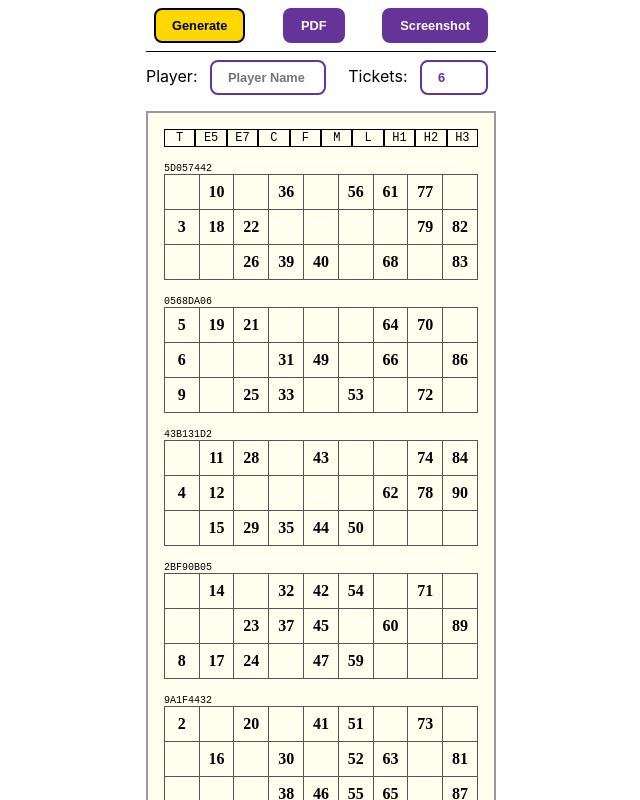
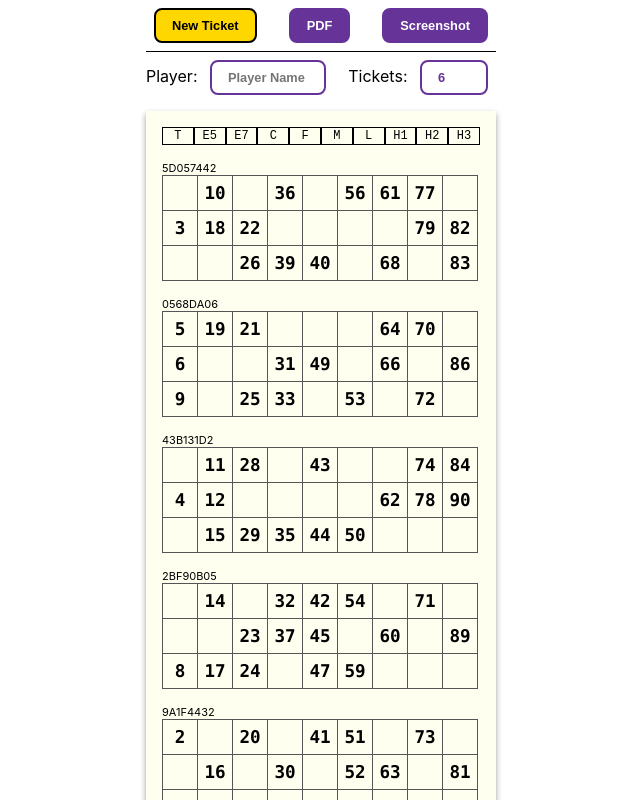
Before and after one commit to praveenpuglia/tambola-tickets, a Vue app: page / in a window 1280 px wide. Shown: the top 800 px of the page, without its empty margins (319-959 px from the left). Built offline with nearby package versions, Linux system fonts and the light colour scheme.

Commit message:
improvement(ui): ui improvements for ticket page

```diff
--- a/src/App.vue
+++ b/src/App.vue
@@ -2,7 +2,7 @@
   <div id="app">
     <div class="actions no-print">
       <div class="buttons">
-        <button class="regenerate" @click="regenerate">Generate</button>
+        <button class="regenerate" @click="regenerate">New Ticket</button>
         <button class="print" @click="print">PDF</button>
         <button class="screenshot" @click="download">Screenshot</button>
       </div>
@@ -75,10 +75,10 @@ export default {
   methods: {
     download() {
       domtoimage
-        .toJpeg(document.querySelector('.ticket-page'), { quality: 1 })
+        .toJpeg(document.querySelector('.ticket-page'))
         .then(dataUrl => {
           const a = document.createElement('a');
-          a.download = `${this.ticketTitle}.jpeg`;
+          a.download = `${this.ticketTitle}.png`;
           a.href = dataUrl;
           document.body.append(a);
           a.click();
--- a/src/components/Ticket.vue
+++ b/src/components/Ticket.vue
@@ -1,8 +1,8 @@
 <template>
   <div class="ticket">
     <div class="ticket__meta">
-      <small class="ticket__id">{{ hash.toUpperCase() }}</small>
-      <small class="ticket__id">{{ player }}</small>
+      <small class="ticket__meta-item">{{ hash.toUpperCase() }}</small>
+      <small class="ticket__meta-item ticket__meta-name">{{ player }}</small>
     </div>
     <table class="ticket__table">
       <tr v-for="(row, i) in sortedNumbers" :key="i">
@@ -72,10 +72,14 @@ export default {
     display: flex;
     align-items: center;
     justify-content: space-between;
-  }
-  &__id {
-    font-size: 10px;
-    font-family: 'Jetbrains Mono', 'Courier New', Courier, monospace;
+    &-item {
+      font-size: 11px;
+      font-family: -apple-system, BlinkMacSystemFont, 'Segoe UI', Roboto, Oxygen,
+        Ubuntu, Cantarell, 'Open Sans', 'Helvetica Neue', sans-serif;
+    }
+    &-name {
+      font-size: 13px;
+    }
   }
   &__table {
     border-collapse: collapse;
@@ -84,8 +88,8 @@ export default {
       width: 32px;
       text-align: center;
       border: 1px solid #555;
-      font-size: 1rem;
-      font-family: 'Jetbrains Mono';
+      font-size: 1.1rem;
+      font-family: 'Manrope', 'Menlo', 'Roboto Mono', 'Ubuntu Mono', monospace;
       font-weight: bold;
     }
   }
--- a/src/components/TicketPage.vue
+++ b/src/components/TicketPage.vue
@@ -302,8 +302,8 @@ export default {
 
 <style lang="scss" scoped>
 .ticket-page {
+  box-shadow: 0 3px 6px rgba(0, 0, 0, 0.16), 0 3px 6px rgba(0, 0, 0, 0.23);
   max-width: 768px;
-  border: 2px solid #999;
   padding: 1rem;
   &__claims {
     display: flex;
```
